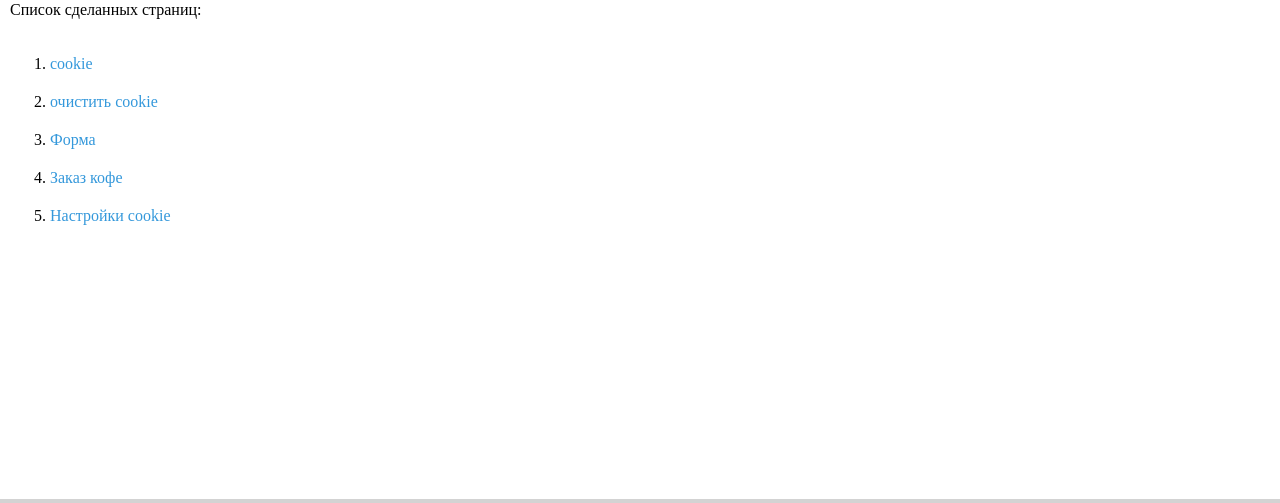
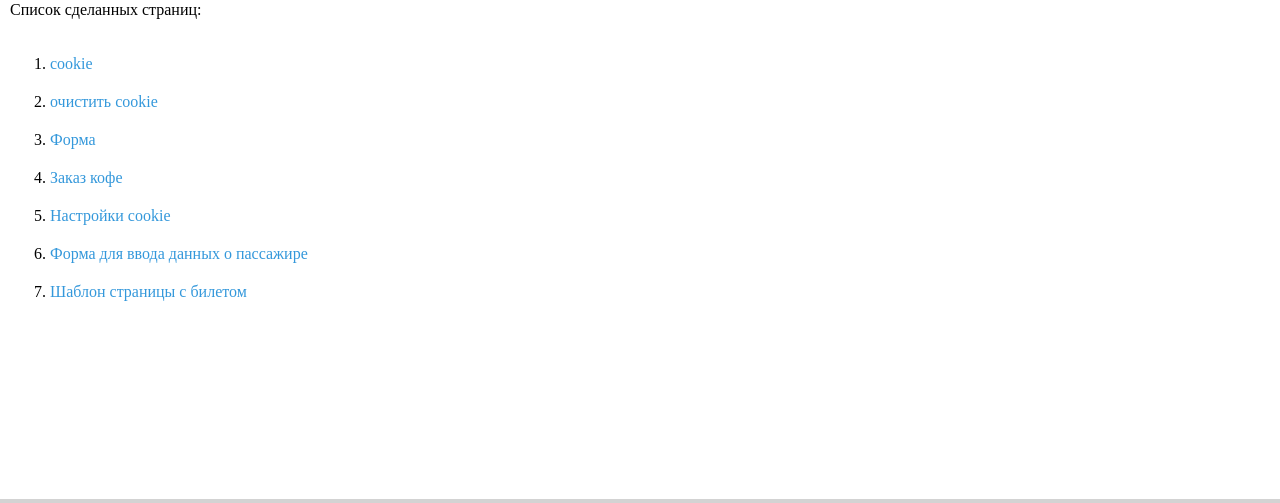
Before and after one commit to Kisonya/webprogramming-labs-2, a Flask app: page /lab3/ in a window 1280 px wide. Shown: the part 263-766 px from the top of the page. Run offline with Flask 3, Linux system fonts and the light colour scheme.

Commit message:
Железнодорожный билет 1

```diff
--- a/templates/lab3/lab3.html
+++ b/templates/lab3/lab3.html
@@ -17,5 +17,7 @@
         <li><a href="/lab3/form1">Форма</a></li>
         <li><a href="/lab3/order">Заказ кофе</a></li>
         <li><a href="/lab3/settings">Настройки cookie</a></li>
+        <li><a href="/lab3/ticket_form">Форма для ввода данных о пассажире</a></li>
+        <li><a href="/lab3/ticket">Шаблон страницы с билетом</a></li>
     </ol>
 {% endblock %}
```
